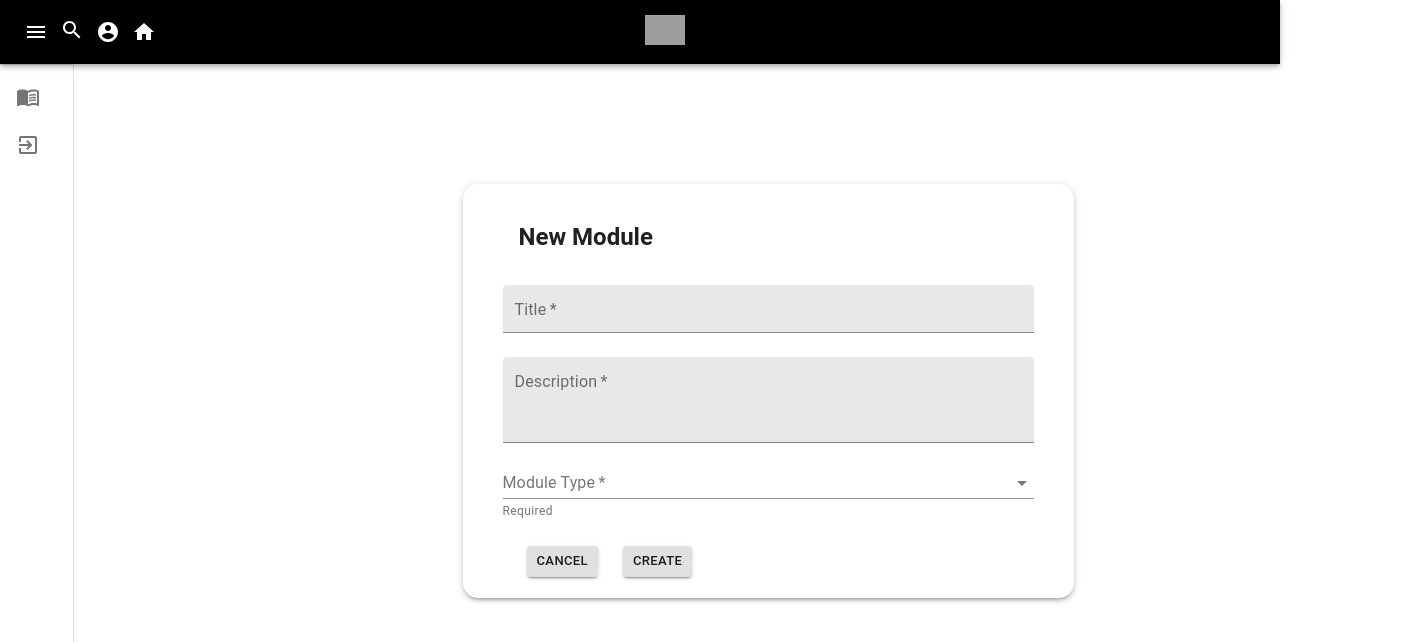
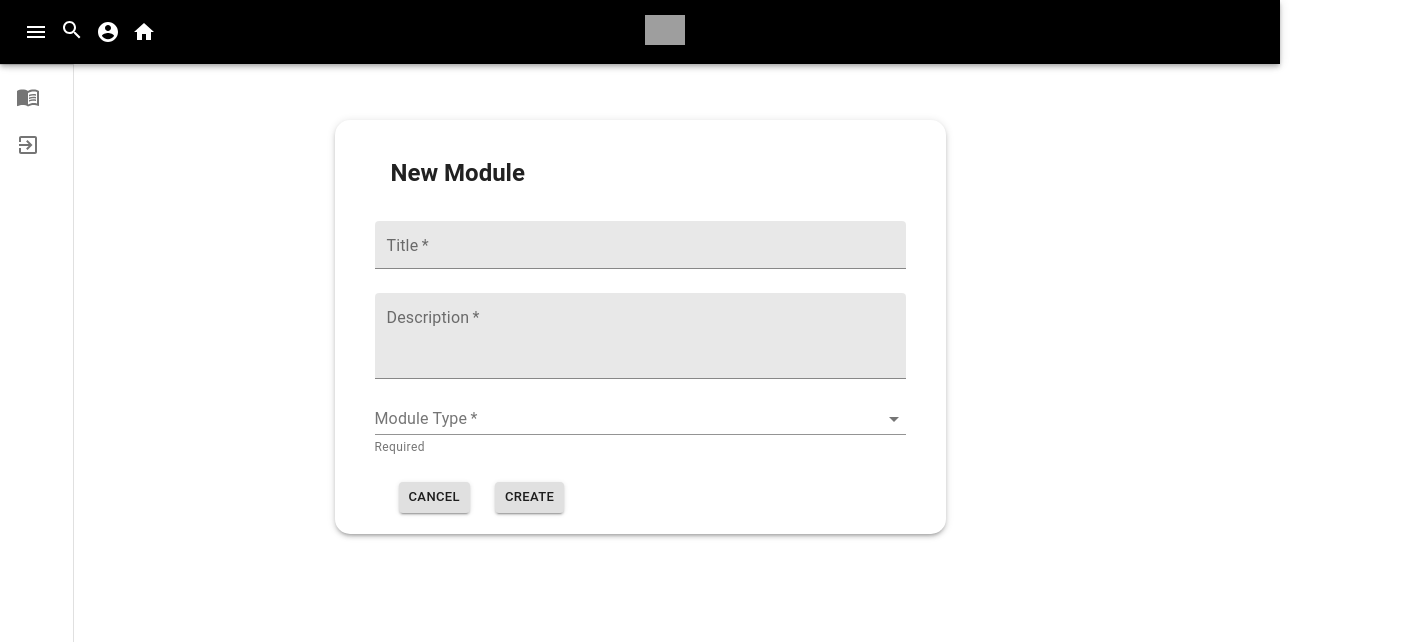
Before and after one commit to nlyra/SystemsEngineeringToolkit, a React (Create React App) app in the folder frontend/toolkit-webapp/: page /newModule in a window 1280 px wide. Shown: the top 642 px of the page, 1408 px wide, since content can reach past the window. Built offline with nearby package versions, Linux system fonts and the light colour scheme; no server answers.

Commit message:
centering the module creation and editing

```diff
--- a/frontend/toolkit-webapp/src/styles/moduleStyle.js
+++ b/frontend/toolkit-webapp/src/styles/moduleStyle.js
@@ -1,4 +1,4 @@
-import {makeStyles} from '@material-ui/core/styles'
+import { makeStyles } from '@material-ui/core/styles'
 
 const moduleStyles = makeStyles((theme) => ({
 
@@ -14,8 +14,8 @@ const moduleStyles = makeStyles((theme) => ({
 
     container: {
         height: "100%",
-        paddingTop: '5%',
-        marginLeft: '10%'
+        display: 'flex',
+        justifyContent: 'center'
     },
 
     paper:
```
